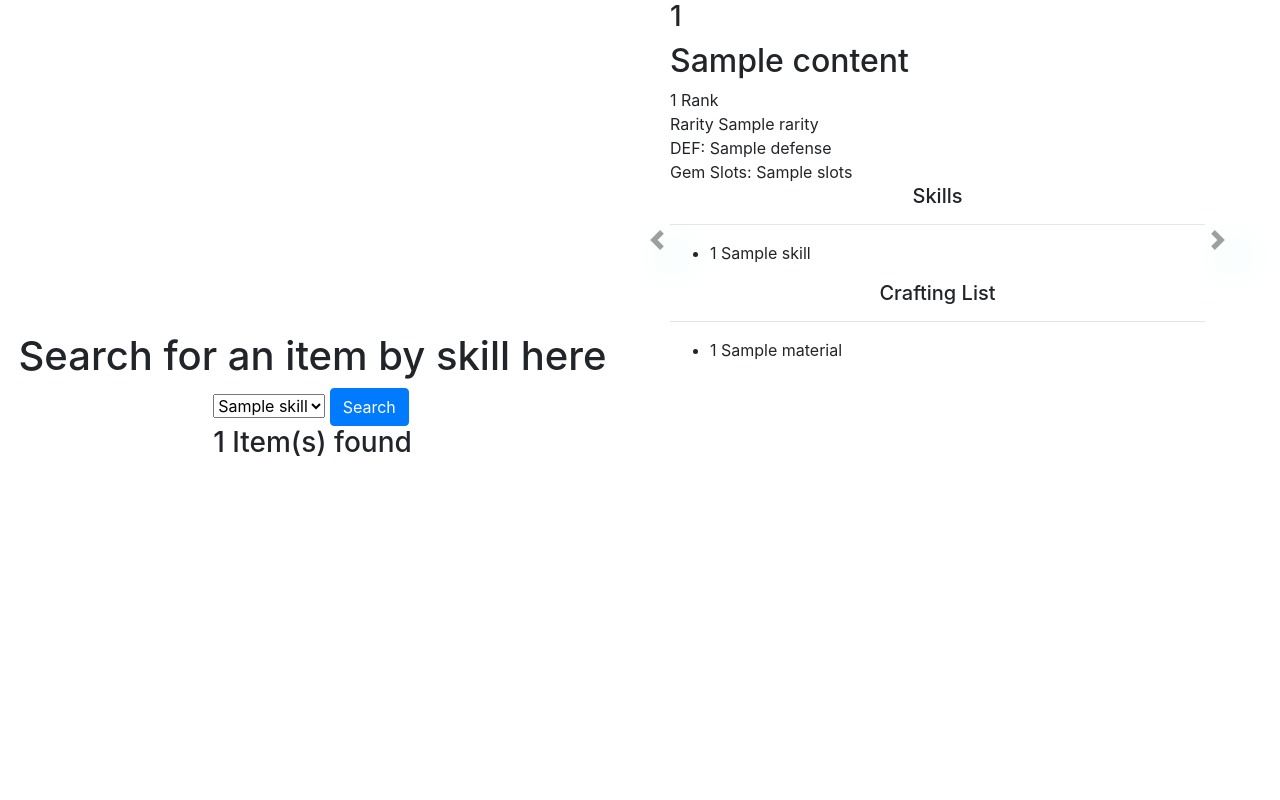
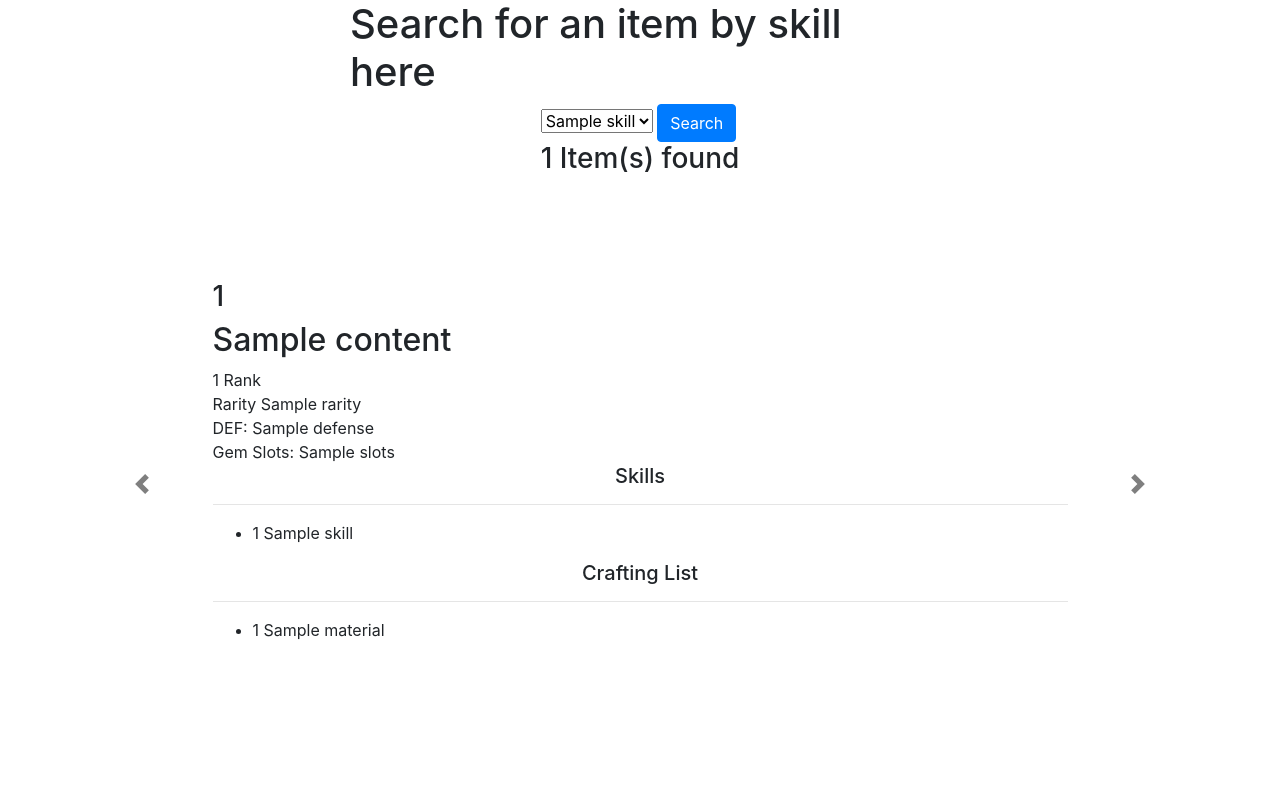
Before and after one commit to erikBowling/MH_Query, a Flask app: template templates/index.html in a window 1280 px wide. Run offline with Flask 2, Linux system fonts and the light colour scheme; the template is opened without the code that fills it: most values are stand-ins (such as "Sample title", 1, 10 or a date in 2020); parts of the project's set-up code (start-up, migrations or seed data) failed here and were passed over.

Commit message:
html now uses base.html as master template.  Changed info slider.

```diff
--- /dev/null
+++ b/templates/base.html
@@ -0,0 +1,17 @@
+<!doctype html>
+<html lang="en">
+    <head>
+        <meta name="viewport" content="width=device-width, initial-scale=1, shrink-to-fit=no">
+        <title>Monster Hunter Project</title>
+        <!--Bootstrap-->
+        <link rel="stylesheet" href="https://cdn.jsdelivr.net/npm/bootstrap@4.1.3/dist/css/bootstrap.min.css" integrity="sha384-MCw98/SFnGE8fJT3GXwEOngsV7Zt27NXFoaoApmYm81iuXoPkFOJwJ8ERdknLPMO" crossorigin="anonymous">
+        {% block head %}{% endblock %}
+    </head>
+
+    <body>
+        {% block body %}{% endblock %}
+        <script src="https://code.jquery.com/jquery-3.3.1.slim.min.js" integrity="sha384-q8i/X+965DzO0rT7abK41JStQIAqVgRVzpbzo5smXKp4YfRvH+8abtTE1Pi6jizo" crossorigin="anonymous"></script>
+        <script src="https://cdn.jsdelivr.net/npm/popper.js@1.14.3/dist/umd/popper.min.js" integrity="sha384-ZMP7rVo3mIykV+2+9J3UJ46jBk0WLaUAdn689aCwoqbBJiSnjAK/l8WvCWPIPm49" crossorigin="anonymous"></script>
+        <script src="https://cdn.jsdelivr.net/npm/bootstrap@4.1.3/dist/js/bootstrap.min.js" integrity="sha384-ChfqqxuZUCnJSK3+MXmPNIyE6ZbWh2IMqE241rYiqJxyMiZ6OW/JmZQ5stwEULTy" crossorigin="anonymous"></script>
+    </body>
+</html>
--- a/templates/index.html
+++ b/templates/index.html
@@ -1,15 +1,11 @@
-<!doctype html>
-<html lang="en">
-    <head>
-        <meta name="viewport" content="width=device-width, initial-scale=1, shrink-to-fit=no">
-        <title>Monster Hunter Project</title>
-        <!--Bootstrap-->
-        <link rel="stylesheet" href="https://cdn.jsdelivr.net/npm/bootstrap@4.1.3/dist/css/bootstrap.min.css" integrity="sha384-MCw98/SFnGE8fJT3GXwEOngsV7Zt27NXFoaoApmYm81iuXoPkFOJwJ8ERdknLPMO" crossorigin="anonymous">
-    </head>
+{% extends 'base.html' %}
+{% block head %}
 
-    <body style="height: 100vh; width: 100vw;">
-        <div class="container-fluid d-flex w-80 h-100">
-            <div class="row w-100 h-100">
+{% endblock %}
+
+{% block body %}
+    <div name="page-content-container" class="container-fluid d-flex w-80 h-100">
+        <div name="page-content-flexbox" class="col w-100 h-100">
             <div name="item-search" class="container col w-50 d-flex flex-column justify-content-center align-items-center">
                 <h1>Search for an item by skill here</h1>
                 <form method="POST">
@@ -39,9 +35,9 @@
                 -->
             </div>
 
-                <div style="height: 60vh" class="col w-50 overflow-auto">
-                    <div id="carouselExampleControls" class="carousel slide" data-ride="carousel">
-                        <div class="carousel-inner">
+            <div style="height: 60vh" class="col mt-5 pt-5 overflow-auto">
+                <div id="carouselExampleControls" class="carousel slide row" data-ride="carousel">
+                    <div class="carousel-inner m-auto w-75">
                     {% if content %}
                         {% if content is string %}
                             <h1>{{content}}</h1>
@@ -49,7 +45,7 @@
                             {% for item in content %}
                                 {% if loop.index == 1 %}
                                 <div class="carousel-item active">
-                                        <div class="mx-auto col w-80">
+                                    <div class="mx-auto col">
                                     <div class="col-sm"><h3>{{ loop.index }}</h3></div>
                                     <div class="col-sm"><h2>{{ item.name }}</h2></div>
                                     <div class="col-sm">{{ item.rank }} Rank</div>
@@ -82,7 +78,7 @@
                                 </div>
                             {% else %}
                                 <div class="carousel-item">
-                                        <div class="mx-auto col w-80">
+                                    <div class="mx-auto col">
                                         <div class="col-sm"><h3>{{ loop.index }}</h3></div>
                                         <div class="col-sm"><h2>{{ item.name }}</h2></div>
                                         <div class="col-sm">{{ item.rank }} Rank</div>
@@ -99,7 +95,7 @@
                                             </ul>
                                         </div>
                                         <div class="container col-sm">
-                                                <p class="text-center">Crafting List</p>
+                                            <h5 class="text-center">Crafting List</h5>
                                             <hr>
                                             {% if item.get_crafting_list() %}
                                                 <ul>
@@ -121,20 +117,15 @@
                         {% endif %}
                     </div>
                 </div>
-                    <button class="carousel-control-prev border-0 bg-transparent row" href="#carouselExampleControls" role="button" data-slide="prev">
-                        <span class="carousel-control-prev-icon justify-content-left" style="filter: drop-shadow(16px 16px 20px red) invert(75%);" aria-hidden="true"></span>
+                <button class="carousel-control-prev border-0 bg-transparent mt-4 ml-5" style="width: 8rem" href="#carouselExampleControls" role="button" data-slide="prev">
+                    <span class="carousel-control-prev-icon justify-content-left" style="filter: drop-shadow(16px 16px 20px black) invert(100%);" aria-hidden="true"></span>
                     <span class="sr-only">Previous</span>
                 </button>
-                    <button class="carousel-control-next border-0 bg-transparent row" href="#carouselExampleControls" role="button" data-slide="next">
-                        <span class="carousel-control-next-icon justify-content-right" style="filter: drop-shadow(16px 16px 20px red) invert(75%);" aria-hidden="true"></span>
+                <button class="carousel-control-next border-0 bg-transparent mt-4 mr-5" style="width: 8rem" href="#carouselExampleControls" role="button" data-slide="next">
+                    <span class="carousel-control-next-icon justify-content-right" style="filter: drop-shadow(16px 16px 20px black) invert(100%);" aria-hidden="true"></span>
                     <span class="sr-only">Next</span>
                 </button>
             </div>
         </div>
     </div>
-
-        <script src="https://code.jquery.com/jquery-3.3.1.slim.min.js" integrity="sha384-q8i/X+965DzO0rT7abK41JStQIAqVgRVzpbzo5smXKp4YfRvH+8abtTE1Pi6jizo" crossorigin="anonymous"></script>
-        <script src="https://cdn.jsdelivr.net/npm/popper.js@1.14.3/dist/umd/popper.min.js" integrity="sha384-ZMP7rVo3mIykV+2+9J3UJ46jBk0WLaUAdn689aCwoqbBJiSnjAK/l8WvCWPIPm49" crossorigin="anonymous"></script>
-        <script src="https://cdn.jsdelivr.net/npm/bootstrap@4.1.3/dist/js/bootstrap.min.js" integrity="sha384-ChfqqxuZUCnJSK3+MXmPNIyE6ZbWh2IMqE241rYiqJxyMiZ6OW/JmZQ5stwEULTy" crossorigin="anonymous"></script>
-    </body>
-</html>
+{% endblock %}
```
Lines whose indentation alone changed are shown as unchanged.
